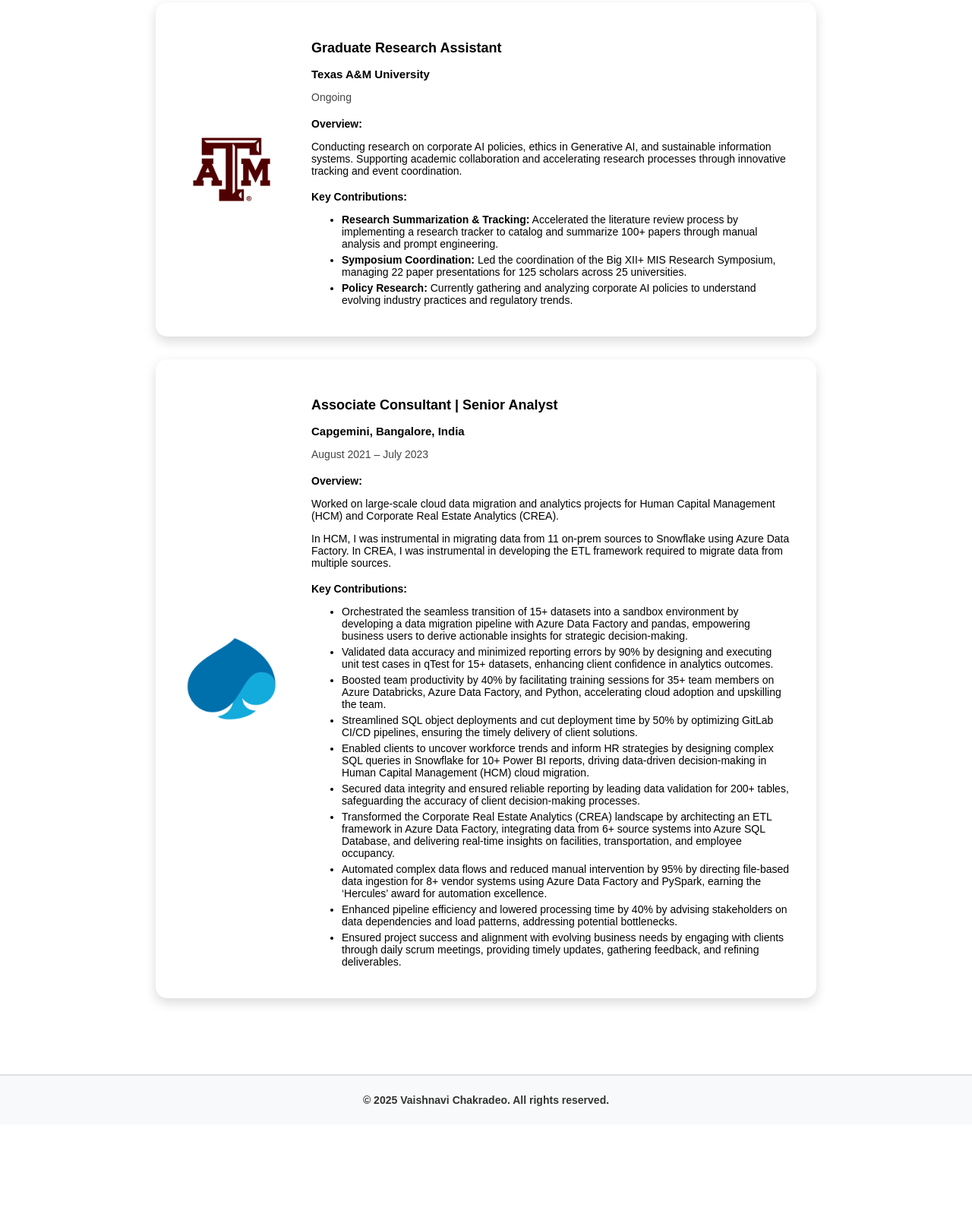
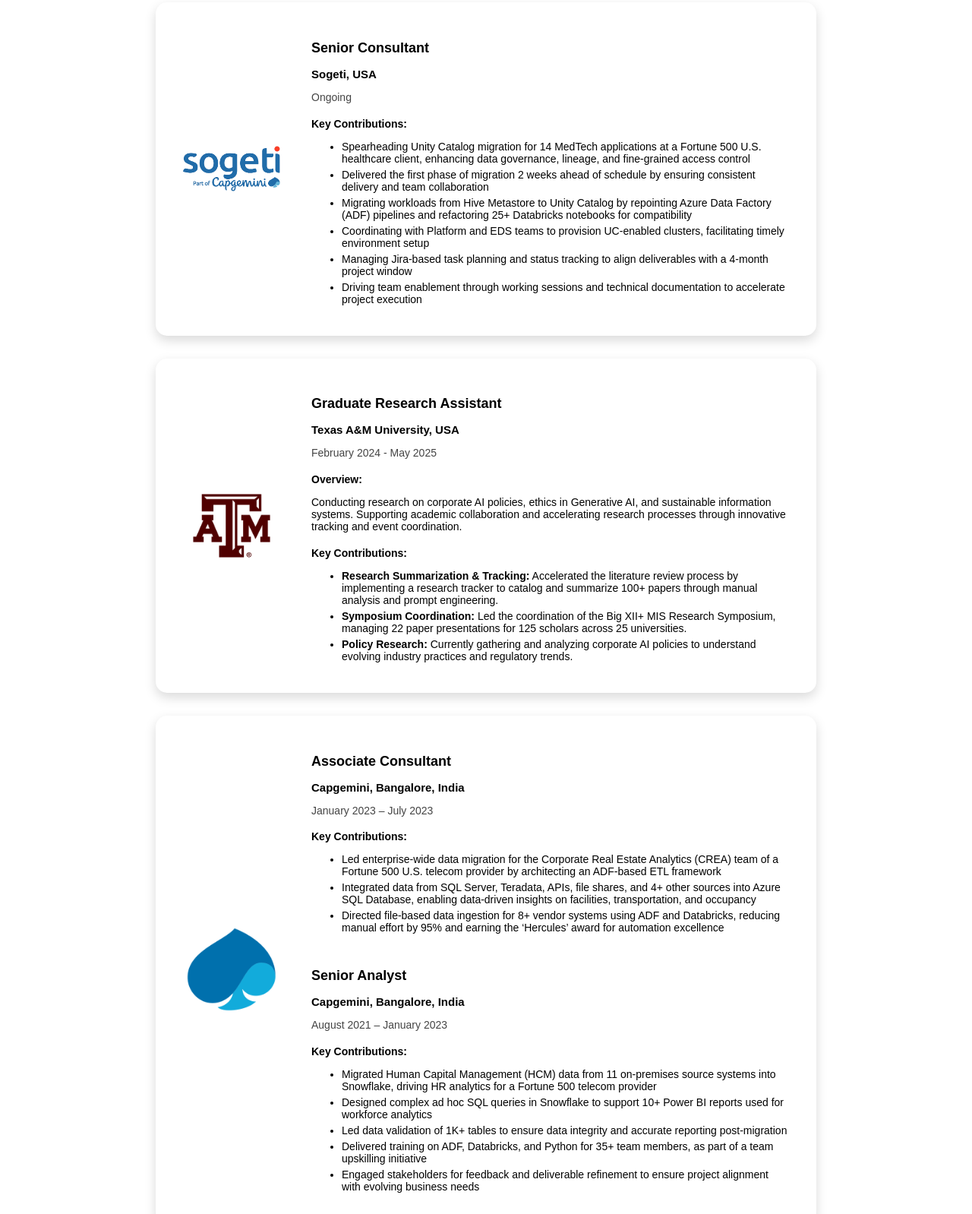
Before and after one commit to VaishnaviCproj/portfolio, a plain HTML site: page experience.html in a window 1280 px wide. Shown: the part 157-1755 px from the top of the page at 76% size. Before the commit the page ends 1637 px from the top, so only its background shows below. Drawn offline with Linux system fonts and the light colour scheme; a web font is replaced by a local one.

Commit message:
Update experience.html

```diff
--- a/experience.html
+++ b/experience.html
@@ -36,11 +36,30 @@
     <!-- Experience Section -->
     <section class="experience">
         <div class="experience-card">
+            <img src="logos\Sogeti-logo.png" alt="Sogeti Logo" class="experience-logo">
+            <div class="experience-content">
+                <h2>Senior Consultant</h2>
+                <h3>Sogeti, USA</h3>
+                <p class="gray-text">Ongoing</p>
+
+                <h4>Key Contributions:</h4>
+                <ul>
+                    <li>Spearheading Unity Catalog migration for 14 MedTech applications at a Fortune 500 U.S. healthcare client, enhancing data governance, lineage, and fine-grained access control</li>
+                    <li>Delivered the first phase of migration 2 weeks ahead of schedule by ensuring consistent delivery and team collaboration</li>
+                    <li>Migrating workloads from Hive Metastore to Unity Catalog by repointing Azure Data Factory (ADF) pipelines and refactoring 25+ Databricks notebooks for compatibility</li>
+                    <li>Coordinating with Platform and EDS teams to provision UC-enabled clusters, facilitating timely environment setup</li>
+                    <li>Managing Jira-based task planning and status tracking to align deliverables with a 4-month project window</li>
+                    <li>Driving team enablement through working sessions and technical documentation to accelerate project execution</li>
+                </ul>
+            </div>
+        </div>
+
+        <div class="experience-card">
             <img src="logos\TAM-Logo-1.png" alt="Texas A&M University Logo" class="experience-logo">
             <div class="experience-content">
                 <h2>Graduate Research Assistant</h2>
-                <h3>Texas A&M University</h3>
-                <p class="gray-text">Ongoing</p>
+                <h3>Texas A&M University, USA</h3>
+                <p class="gray-text">February 2024 - May 2025</p>
 
                 <h4>Overview:</h4>
                 <p>
@@ -59,30 +78,27 @@
         <div class="experience-card">
             <img src="logos\Capgemini-Symbol.png" alt="Capgemini Logo" class="experience-logo">
             <div class="experience-content">
-                <h2>Associate Consultant | Senior Analyst</h2>
+                <h2>Associate Consultant</h2>
                 <h3>Capgemini, Bangalore, India</h3>
-                <p class="gray-text">August 2021 – July 2023</p>
-
-                <h4>Overview:</h4>
-                <p>
-                    Worked on large-scale cloud data migration and analytics projects for Human Capital Management (HCM) and Corporate Real Estate Analytics (CREA).
-                </p>
-                <p>
-                    In HCM, I was instrumental in migrating data from 11 on-prem sources to Snowflake using Azure Data Factory. In CREA, I was instrumental in developing the ETL framework required to migrate data from multiple sources.
-                </p>
+                <p class="gray-text">January 2023 – July 2023</p>
 
                 <h4>Key Contributions:</h4>
                 <ul>
-                    <li>Orchestrated the seamless transition of 15+ datasets into a sandbox environment by developing a data migration pipeline with Azure Data Factory and pandas, empowering business users to derive actionable insights for strategic decision-making.</li>
-                    <li>Validated data accuracy and minimized reporting errors by 90% by designing and executing unit test cases in qTest for 15+ datasets, enhancing client confidence in analytics outcomes.</li>
-                    <li>Boosted team productivity by 40% by facilitating training sessions for 35+ team members on Azure Databricks, Azure Data Factory, and Python, accelerating cloud adoption and upskilling the team.</li>
-                    <li>Streamlined SQL object deployments and cut deployment time by 50% by optimizing GitLab CI/CD pipelines, ensuring the timely delivery of client solutions.</li>
-                    <li>Enabled clients to uncover workforce trends and inform HR strategies by designing complex SQL queries in Snowflake for 10+ Power BI reports, driving data-driven decision-making in Human Capital Management (HCM) cloud migration.</li>
-                    <li>Secured data integrity and ensured reliable reporting by leading data validation for 200+ tables, safeguarding the accuracy of client decision-making processes.</li>
-                    <li>Transformed the Corporate Real Estate Analytics (CREA) landscape by architecting an ETL framework in Azure Data Factory, integrating data from 6+ source systems into Azure SQL Database, and delivering real-time insights on facilities, transportation, and employee occupancy.</li>
-                    <li>Automated complex data flows and reduced manual intervention by 95% by directing file-based data ingestion for 8+ vendor systems using Azure Data Factory and PySpark, earning the ‘Hercules’ award for automation excellence.</li>
-                    <li>Enhanced pipeline efficiency and lowered processing time by 40% by advising stakeholders on data dependencies and load patterns, addressing potential bottlenecks.</li>
-                    <li>Ensured project success and alignment with evolving business needs by engaging with clients through daily scrum meetings, providing timely updates, gathering feedback, and refining deliverables.</li>
+                    <li>Led enterprise-wide data migration for the Corporate Real Estate Analytics (CREA) team of a Fortune 500 U.S. telecom provider by architecting an ADF-based ETL framework</li>
+                    <li>Integrated data from SQL Server, Teradata, APIs, file shares, and 4+ other sources into Azure SQL Database, enabling data-driven insights on facilities, transportation, and occupancy</li>
+                    <li>Directed file-based data ingestion for 8+ vendor systems using ADF and Databricks, reducing manual effort by 95% and earning the ‘Hercules’ award for automation excellence</li>
+                </ul>
+                <h2 style="margin-top: 45px;">Senior Analyst</h2>
+                <h3>Capgemini, Bangalore, India</h3>
+                <p class="gray-text">August 2021 – January 2023</p>
+
+                <h4>Key Contributions:</h4>
+                <ul>
+                    <li>Migrated Human Capital Management (HCM) data from 11 on-premises source systems into Snowflake, driving HR analytics for a Fortune 500 telecom provider</li>
+                    <li>Designed complex ad hoc SQL queries in Snowflake to support 10+ Power BI reports used for workforce analytics</li>
+                    <li>Led data validation of 1K+ tables to ensure data integrity and accurate reporting post-migration</li>
+                    <li>Delivered training on ADF, Databricks, and Python for 35+ team members, as part of a team upskilling initiative</li>
+                    <li>Engaged stakeholders for feedback and deliverable refinement to ensure project alignment with evolving business needs</li>
                 </ul>
             </div>
         </div>
```
